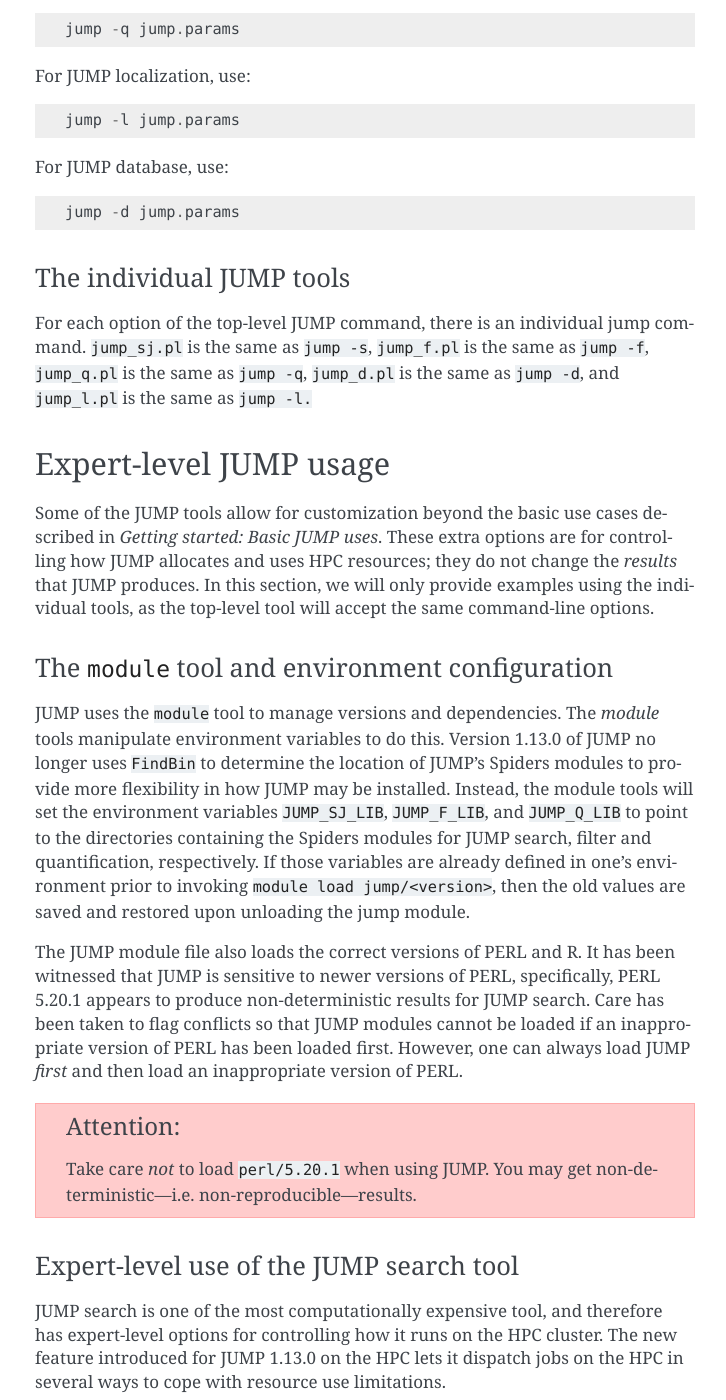
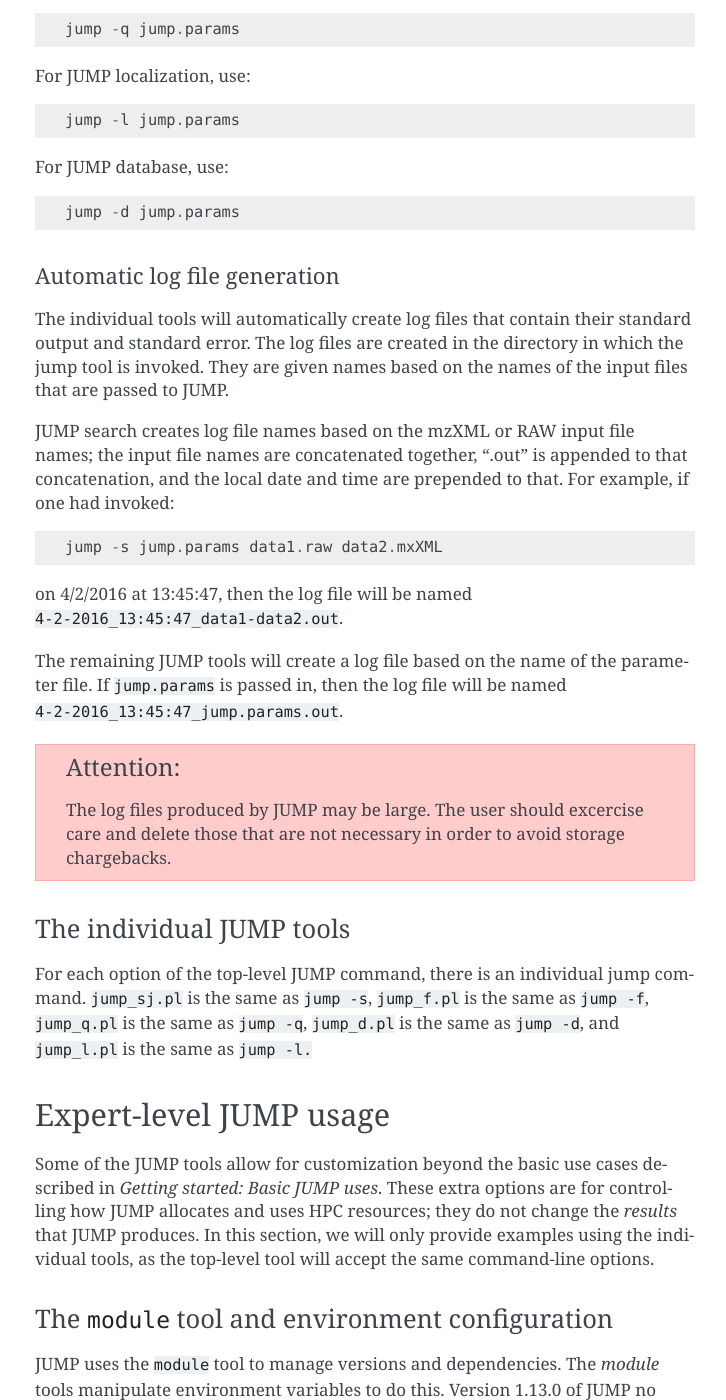
Before and after one commit to JUMPSuite/JUMP, a Sphinx documentation site: the page built from doc/release-notes-v1.13.0.rst, in a window 1280 px wide and 1400 px high, scrolled down 2213 px. Shown: the whole window, without its empty margins (385-1111 px from the left). Built offline with Sphinx 7.4.7, drawn with Linux system fonts in a browser that asks for light colours.

Commit message:
more edits

```diff
--- a/doc/conf.py
+++ b/doc/conf.py
@@ -122,6 +122,7 @@ latex_toplevel_sectioning = 'chapter'
 latex_elements = {
     'fontpkg': r'''
     \usepackage{fourier}
+    \usepackage{ClearSans}
     \usepackage{draftwatermark}
     \SetWatermarkText{DRAFT}
     \SetWatermarkScale{1}
--- a/doc/release-notes-v1.13.0.rst
+++ b/doc/release-notes-v1.13.0.rst
@@ -116,6 +116,30 @@ For
 JUMP database, use::
 
   jump -d jump.params
+
+Automatic log file generation
+++++++++++++++++++++++++++++++++++++++++++++++++++
+The individual tools will automatically create log files that contain
+their standard output and standard error.  The log files are created
+in the directory in which the jump tool is invoked.  They are given
+names based on the names of the input files that are passed to JUMP.
+
+JUMP search creates log file names based on the mzXML or RAW input
+file names; the input file names are concatenated together, ".out"
+is appended to that concatenation, and the local date and time are
+prepended to that.  For example, if one had invoked::
+
+  jump -s jump.params data1.raw data2.mxXML
+
+on 4/2/2016 at 13:45:47, then the log file will be named ``4-2-2016_13:45:47_data1-data2.out``.
+
+The remaining JUMP tools will create a log file based on the name of
+the parameter file.  If ``jump.params`` is passed in, then the log
+file will be named ``4-2-2016_13:45:47_jump.params.out``.
+
+.. attention:: The log files produced by JUMP may be large.  The user
+	       should excercise care and delete those that are not
+	       necessary in order to avoid storage chargebacks.
 
 The individual JUMP tools
 --------------------------------------------------
```
